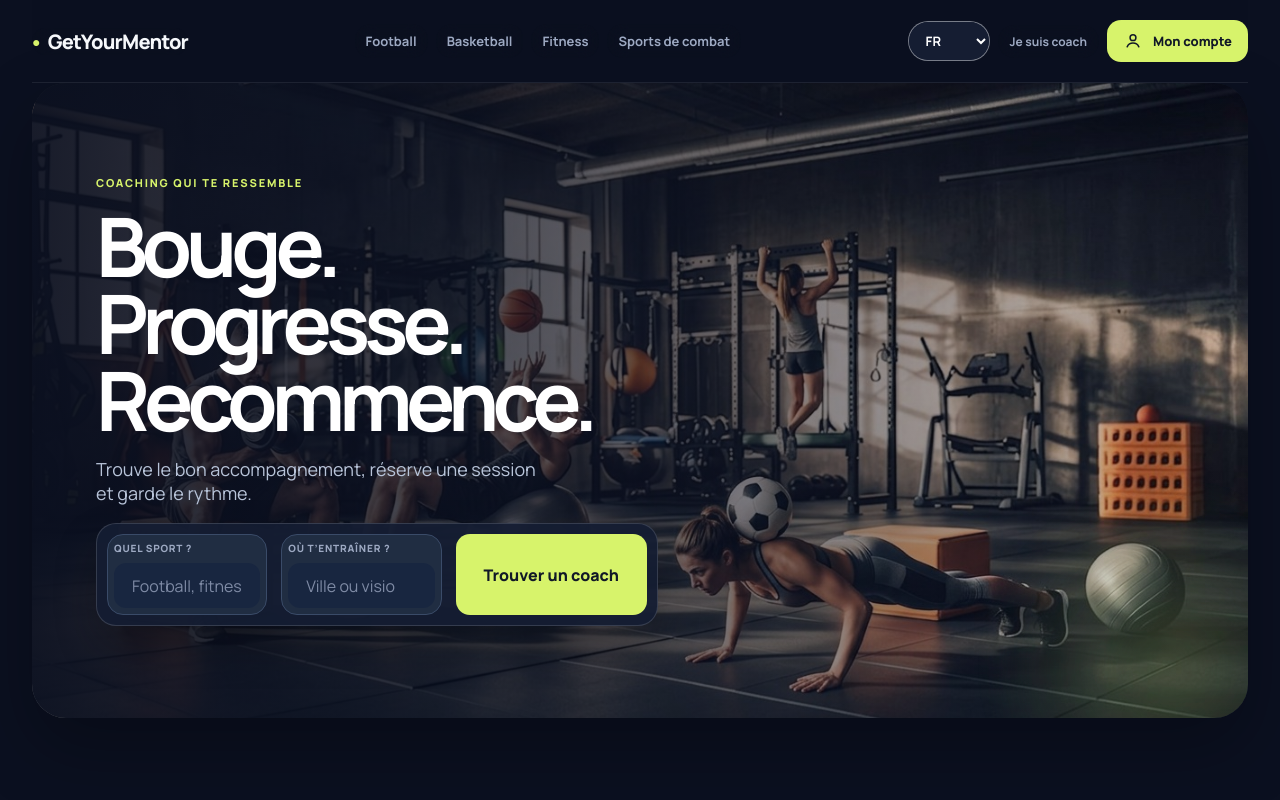
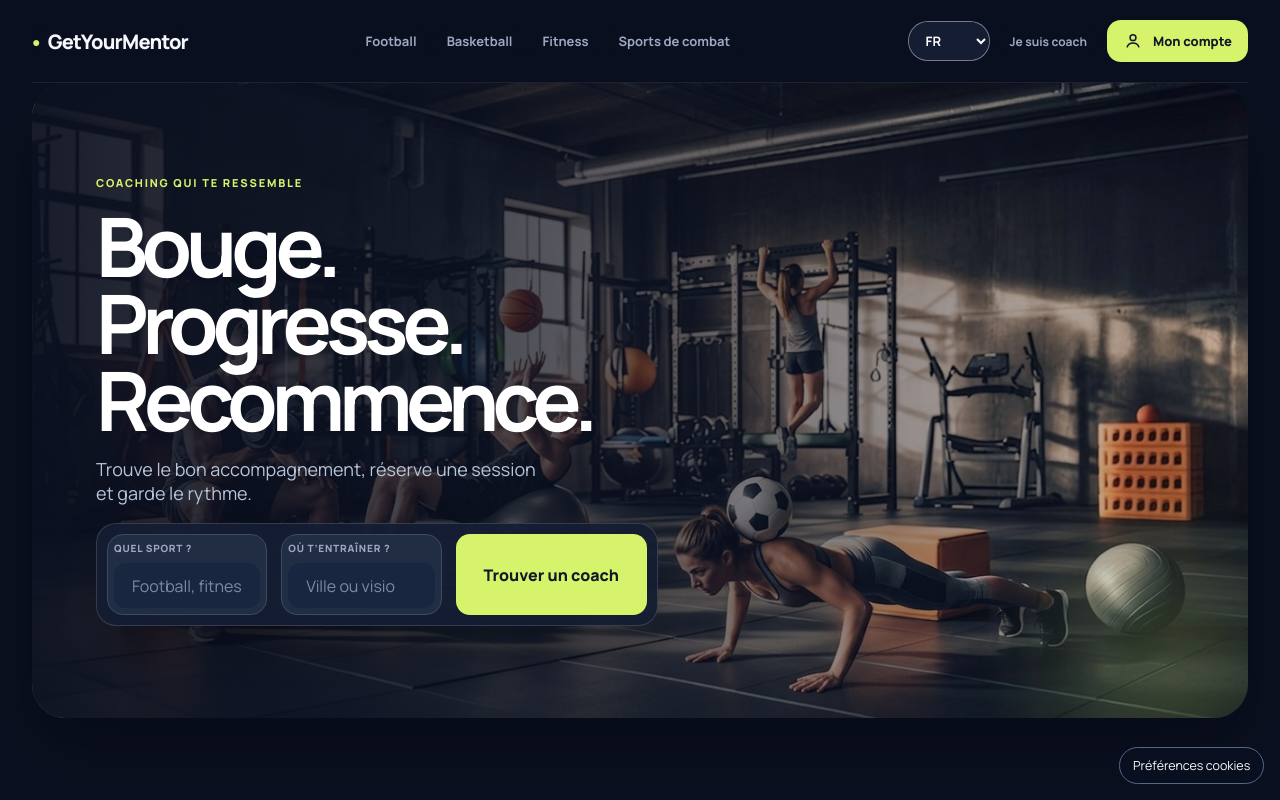
Before and after one commit to christopherfordant/GetYourMentor, a Next.js app in the folder gym-next/: page / in a window 1280 px wide. Both pictures are taken after a click on the button "Refuser le non nécessaire". Shown: the top 800 px of the page. Built offline with nearby package versions, Linux system fonts and the light colour scheme; no server answers.

Commit message:
test: cover cookie preference flow

```diff
--- a/gym-next/app/redesign-2026.css
+++ b/gym-next/app/redesign-2026.css
@@ -557,6 +557,20 @@
 .cookie-consent-actions button { min-height: 2.55rem; padding: 0.65rem 0.9rem; border-radius: 999px; font: inherit; font-size: 0.82rem; cursor: pointer; }
 .cookie-consent-primary { border: 0; background: #d7f36b; color: #0b1020; font-weight: 800; }
 .cookie-consent-secondary { border: 1px solid #526887; background: transparent; color: #f7fbff; }
+.cookie-preferences-trigger {
+  position: fixed;
+  z-index: 1000;
+  right: 1rem;
+  bottom: 1rem;
+  padding: 0.55rem 0.8rem;
+  border: 1px solid #526887;
+  border-radius: 999px;
+  background: rgba(11, 16, 32, 0.96);
+  color: #f7fbff;
+  font: inherit;
+  font-size: 0.78rem;
+  cursor: pointer;
+}
 
 @media (max-width: 700px) {
   .cookie-consent-banner { display: block; padding: 1rem; }
--- a/gym-next/components/CookieConsentBanner.tsx
+++ b/gym-next/components/CookieConsentBanner.tsx
@@ -5,7 +5,7 @@ import { useEffect, useState } from "react";
 const CONSENT_KEY = "gym-cookie-consent-v1";
 
 export function CookieConsentBanner() {
-  const [visible, setVisible] = useState(false);
+  const [visible, setVisible] = useState<boolean | null>(null);
 
   useEffect(() => {
     setVisible(window.localStorage.getItem(CONSENT_KEY) === null);
@@ -16,7 +16,11 @@ export function CookieConsentBanner() {
     setVisible(false);
   }
 
-  if (!visible) return null;
+  if (visible === null) return null;
+
+  if (!visible) {
+    return <button type="button" className="cookie-preferences-trigger" onClick={() => setVisible(true)}>Préférences cookies</button>;
+  }
 
   return (
     <aside className="cookie-consent-banner" role="dialog" aria-label="Préférences de cookies" aria-live="polite">
```
Also changed, not shown: 1 other file (tests, documents, lock files or other folders).
